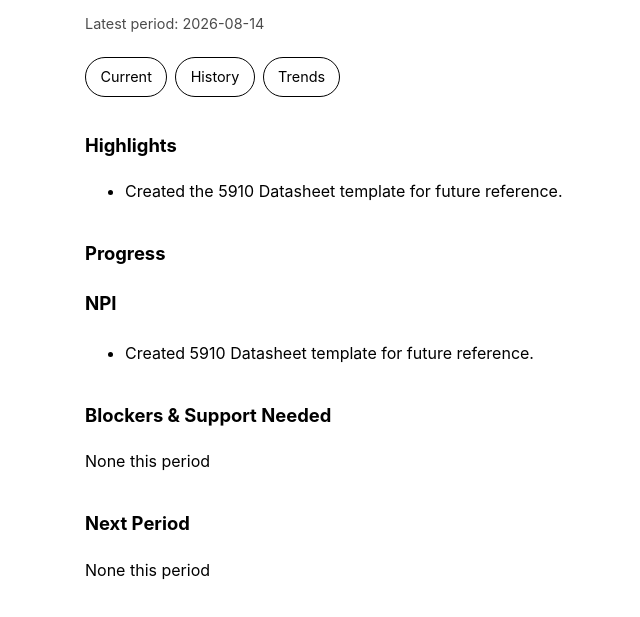
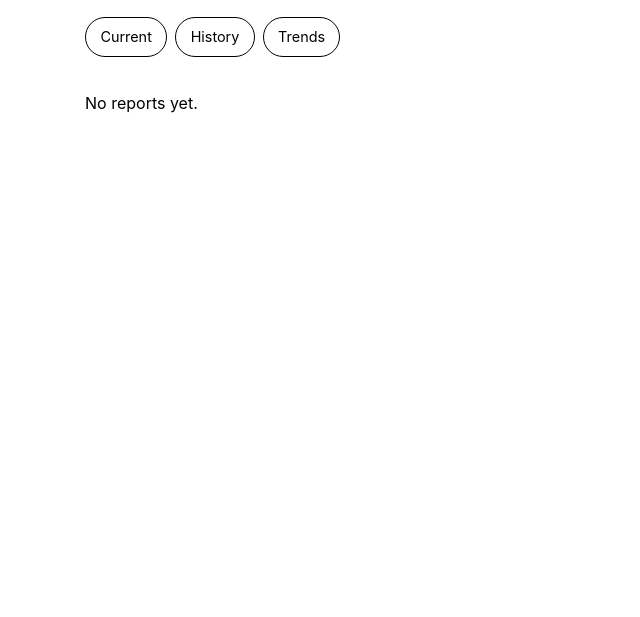
Before and after one commit to micolelin/biweekly-report, a plain HTML site: page site/index.html in a window 1280 px wide. Shown: the part 85-702 px from the top of the page, without its empty margins (139-779 px from the left). Drawn offline with Linux system fonts and the light colour scheme.

Commit message:
site: 移除測試報告後重新產生

```diff
--- a/site/index.html
+++ b/site/index.html
@@ -64,8 +64,6 @@
 <body>
 <h1>Biweekly Work Report</h1>
 
-<p class="muted">Latest period: 2026-08-14</p>
-
 
 <nav>
   <a href="#current">Current</a>
@@ -75,63 +73,19 @@
 
 <section id="current">
 
-<h2>Highlights</h2>
-<ul>
-<li>Created the 5910 Datasheet template for future reference.</li>
-</ul>
-<h2>Progress</h2>
-<h3>NPI</h3>
-<ul>
-<li>Created 5910 Datasheet template for future reference.</li>
-</ul>
-<h2>Blockers &amp; Support Needed</h2>
-<p>None this period</p>
-<h2>Next Period</h2>
-<p>None this period</p>
+<p>No reports yet.</p>
 
 </section>
 
 <section id="history">
 
-
-<div class="period">
-  <h2>2026-08-14</h2>
-  <h2>Highlights</h2>
-<ul>
-<li>Created the 5910 Datasheet template for future reference.</li>
-</ul>
-<h2>Progress</h2>
-<h3>NPI</h3>
-<ul>
-<li>Created 5910 Datasheet template for future reference.</li>
-</ul>
-<h2>Blockers &amp; Support Needed</h2>
-<p>None this period</p>
-<h2>Next Period</h2>
-<p>None this period</p>
-</div>
-
+<p>No reports yet.</p>
 
 </section>
 
 <section id="trend">
 
-<p class="muted">Highlights and open blockers side by side, so recurring issues stand out.</p>
-<table>
-  <thead>
-    <tr><th>Period</th><th>Highlights</th><th>Blockers &amp; Support Needed</th></tr>
-  </thead>
-  <tbody>
-
-    <tr>
-      <td>2026-08-14</td>
-      <td data-label="Highlights"><ul>
-<li>Created the 5910 Datasheet template for future reference.</li>
-</ul></td><td data-label="Blockers &amp; Support Needed"><p>None this period</p></td>
-    </tr>
-
-  </tbody>
-</table>
+<p>No reports yet.</p>
 
 </section>
 </body>
```
